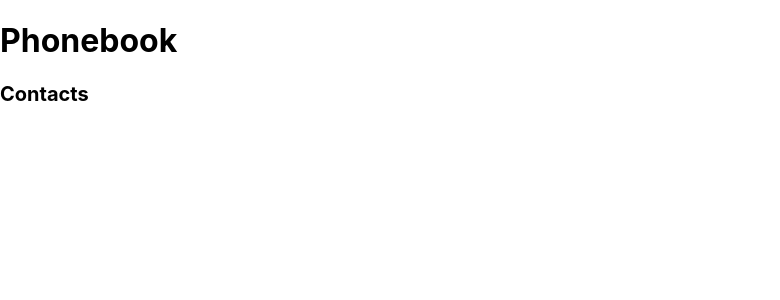
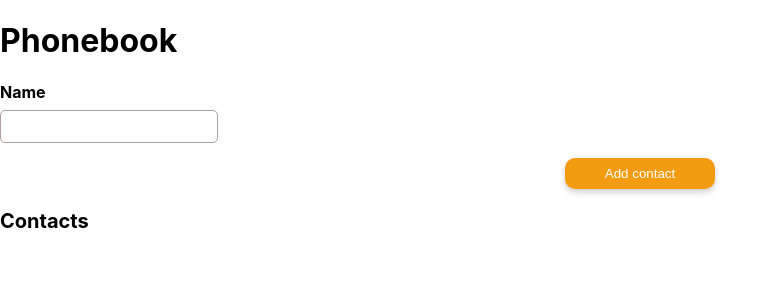
Before and after one commit to PavloGPS/goit-react-hw-02-phonebook, a React (Create React App) app: page / in a window 1280 px wide. Shown: the top 300 px of the page, without its empty margins (0-780 px from the left). Built offline with nearby package versions, Linux system fonts and the light colour scheme.

Commit message:
a lot of work but something going wrong

```diff
--- a/src/components/App.jsx
+++ b/src/components/App.jsx
@@ -1,16 +1,26 @@
 import React, { Component } from 'react';
+import CreateContactForm from './CreateContactForm/CreateContactForm';
+import ContactsList from './ContactsList/ContactsList';
 import Section from './Section/Section';
 export class App extends Component {
   state = {
     contacts: [],
     name: '',
   };
+  addContact(newContact) {
+    this.setState(prevState => ({
+      contacts: [newContact, ...prevState.contacts],
+    }));
+  }
   render() {
     return (
       <>
         <h1>Phonebook</h1>
+        <CreateContactForm onCreateContact={this.addContact} />
 
-        <Section title="Contacts"></Section>
+        <Section title="Contacts">
+          <ContactsList contacts={this.state.contacts} />
+        </Section>
       </>
     );
   }
--- /dev/null
+++ b/src/components/ContactsList/ContactsItem/ContactsItem.jsx
@@ -0,0 +1,20 @@
+import React from 'react';
+// import PropTypes from 'prop-types';
+import css from './ContactsItem.module.css';
+
+const ContactsItem = ({ contact }) => {
+  const { name } = contact;
+  return (
+    <li className={css.ContactsItem}>
+      <p>{name}</p>
+    </li>
+  );
+};
+
+// ContactsItem.propTypes = {
+//   contact: PropTypes.shape({
+//     name: PropTypes.string.isRequired,
+//   }).isRequired,
+// };
+
+export default ContactsItem;
--- /dev/null
+++ b/src/components/ContactsList/ContactsItem/ContactsItem.module.css
@@ -0,0 +1,10 @@
+.ContactsItem {
+  display: flex;
+  justify-content: space-between;
+  align-items: center;
+  padding: 8px;
+  max-width: 320px;
+  border: 1px solid #f39c12;
+  border-radius: 8px;
+  box-shadow: 0 3px 6px rgba(0, 0, 0, 0.2);
+}
--- /dev/null
+++ b/src/components/ContactsList/ContactsList.jsx
@@ -0,0 +1,25 @@
+import React from 'react';
+import ContactsItem from './ContactsItem/ContactsItem';
+// import PropTypes from 'prop-types';
+import css from './ContactsList.module.css';
+
+const ContactsList = ({ contacts }) => {
+  return (
+    <ul className={css.contactsList}>
+      {contacts.map(contact => (
+        <ContactsItem key={contact.id} contact={contact} />
+      ))}
+    </ul>
+  );
+};
+
+// ContactsList.propTypes = {
+//   contacts: PropTypes.arrayOf(
+//     PropTypes.shape({
+//       id: PropTypes.string.isRequired,
+//       name: PropTypes.string.isRequired,
+//     })
+//   ).isRequired,
+// };
+
+export default ContactsList;
--- /dev/null
+++ b/src/components/ContactsList/ContactsList.module.css
@@ -0,0 +1,6 @@
+.contactsList {
+  padding: 0;
+  display: flex;
+  flex-direction: column;
+  gap: 8px;
+}
--- /dev/null
+++ b/src/components/ContactsList/index.jsx
@@ -0,0 +1 @@
+export { default } from './ContactsList';
--- /dev/null
+++ b/src/components/CreateContactForm/CreateContactForm.jsx
@@ -0,0 +1,61 @@
+import React, { Component } from 'react';
+import { nanoid } from 'nanoid';
+// import PropTypes from 'prop-types';
+import css from './CreateContactForm.module.css';
+
+class CreateContactForm extends Component {
+  state = {
+    name: '',
+  };
+
+  // static propTypes = {
+  //   onCreateContact: PropTypes.func.isRequired,
+  // };
+
+  handleOnChange = e => {
+    const { name, value } = e.currentTarget;
+
+    this.setState({ [name]: value });
+    console.log(this.state.name);
+  };
+
+  handleCreateContact = e => {
+    e.preventDefault();
+    const newContact = {
+      id: nanoid(),
+      name: this.state.name.trim(),
+    };
+    this.props.onCreateContact(newContact);
+    this.setState({ name: '' });
+  };
+
+  render() {
+    const { name } = this.state;
+    return (
+      <form
+        className={css.createContactForm}
+        onSubmit={this.handleCreateContact}
+      >
+        <label className={css.labelForm}>
+          Name
+          <input
+            className={css.inputFieldForm}
+            type="text"
+            value={name}
+            name="name"
+            pattern="^[a-zA-Zа-яА-Я]+(([' \-][a-zA-Zа-яА-Я ])?[a-zA-Zа-яА-Я]*)*$"
+            title="Name may contain only letters, apostrophe, dash and spaces. For example Adrian, Jacob Mercer, Charles de Batz de Castelmore d'Artagnan"
+            required
+            onChange={this.handleOnChange}
+          />
+        </label>
+
+        <button className={css.submitBtnForm} type="submit">
+          Add contact
+        </button>
+      </form>
+    );
+  }
+}
+
+export default CreateContactForm;
--- /dev/null
+++ b/src/components/CreateContactForm/CreateContactForm.module.css
@@ -0,0 +1,44 @@
+.createContactForm {
+  margin-bottom: 20px;
+  display: flex;
+  justify-content: center;
+  align-items: flex-start;
+  gap: 15px;
+  flex-direction: column;
+}
+
+.labelForm {
+  display: flex;
+  gap: 8px;
+  flex-direction: column;
+  font-weight: 700;
+}
+
+.inputFieldForm {
+  width: 200px;
+  padding: 8px;
+  border: 1px solid #ab9e9e;
+  border-radius: 5px;
+  color: #837c7c;
+  outline-color: #f39c12; /* Yellow Pages - Yellow color */
+}
+
+.submitBtnForm {
+  margin-left: auto;
+  margin-right: auto;
+  width: 150px;
+  padding: 8px;
+  background-color: #f39c12; /* Yellow Pages - Yellow color */
+  color: #fff;
+  outline-color: #f39c12; /* Yellow Pages - Yellow color */
+  border: none;
+  border-radius: 10px;
+  cursor: pointer;
+  box-shadow: 0 3px 6px rgba(0, 0, 0, 0.2);
+  transition: background-color 0.25s ease;
+}
+
+.submitBtnForm:hover,
+.submitBtnForm:focus {
+  background-color: #e67e22; /* Yellow Pages - Darker shade of yellow */
+}
```
Also changed, not shown: src/components/AddContactForm/AddContactForm.jsx (deleted), src/components/AddContactForm/AddContactForm.module.css (deleted).
